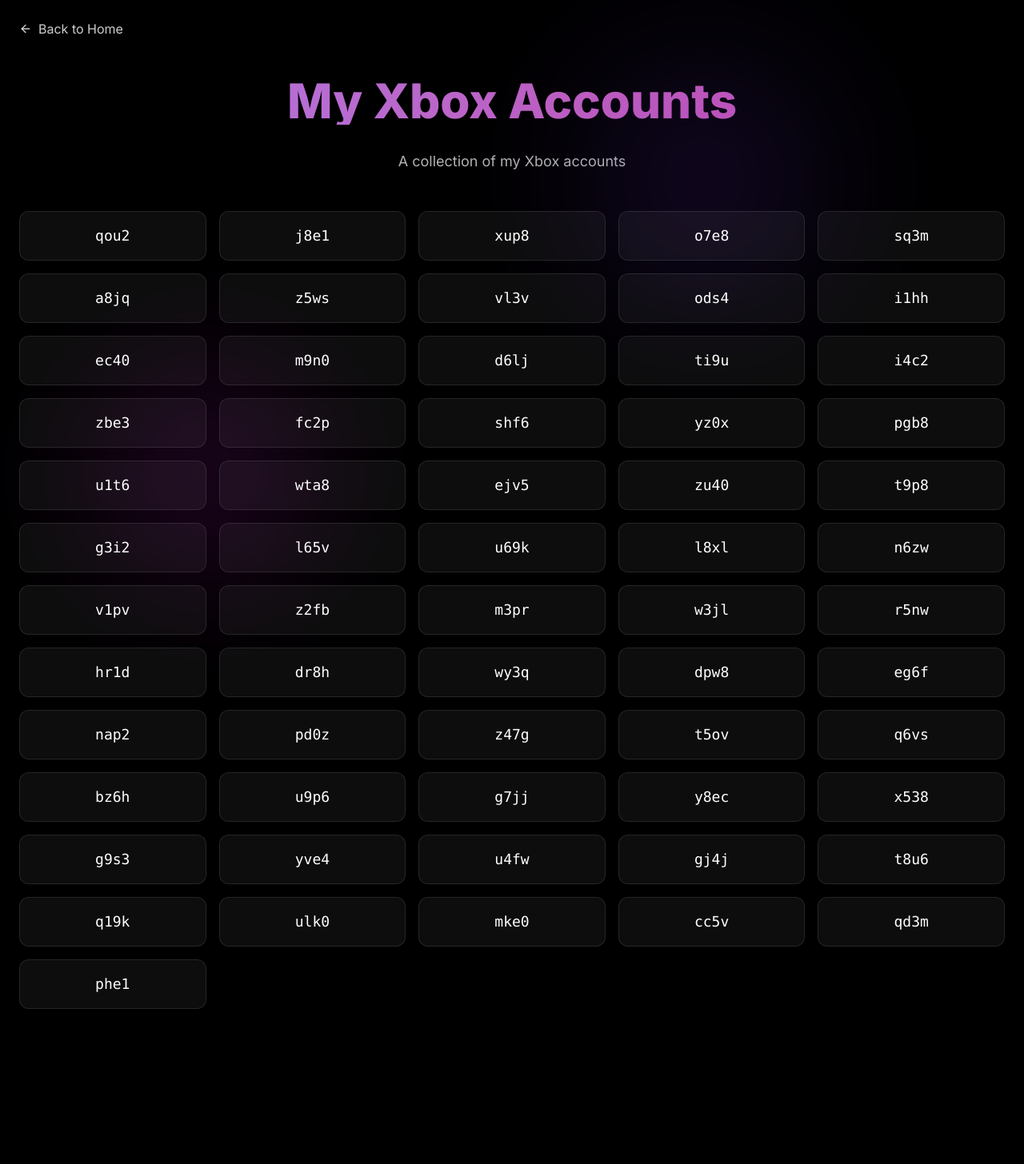
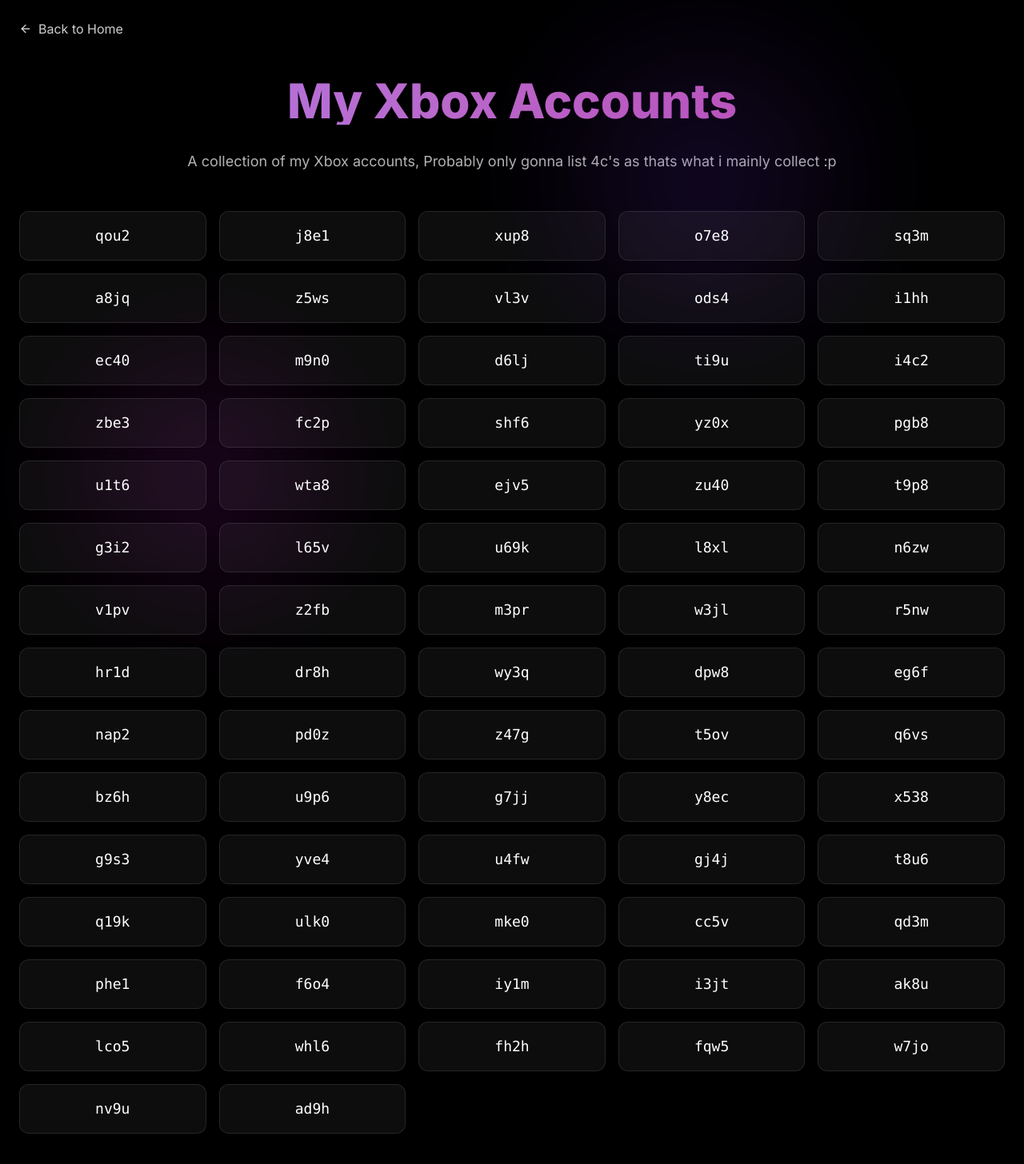
Before and after one commit to qou2/qou2, a Next.js app: page /xbox-accounts in a window 1280 px wide. Shown: the top 1456 px of the page at 80% size. Before the commit the page ends 1326 px from the top, so only its background shows below. Built offline with nearby package versions, Linux system fonts and the light colour scheme.

Commit message:
Update page.tsx

```diff
--- a/app/xbox-accounts/page.tsx
+++ b/app/xbox-accounts/page.tsx
@@ -1,4 +1,4 @@
-"use client"
+  "use client"
 
 import Link from "next/link"
 import { ArrowLeft } from "lucide-react"
@@ -68,6 +68,17 @@ export default function XboxAccountsPage() {
     "cc5v",
     "qd3m",
     "phe1",
+    "f6o4",
+    "iy1m",
+    "i3jt",
+    "ak8u",
+    "lco5",
+    "whl6",
+    "fh2h",
+    "fqw5",
+    "w7jo",
+    "nv9u",
+    "ad9h",
   ]
 
   return (
@@ -104,7 +115,7 @@ export default function XboxAccountsPage() {
           animate={{ opacity: 1 }}
           transition={{ delay: 0.2, duration: 0.5 }}
         >
-          <p className="text-lg text-white/70">A collection of my Xbox accounts</p>
+          <p className="text-lg text-white/70">A collection of my Xbox accounts, Probably only gonna list 4c's as thats what i mainly collect :p</p>
         </motion.div>
 
         <motion.div
```
